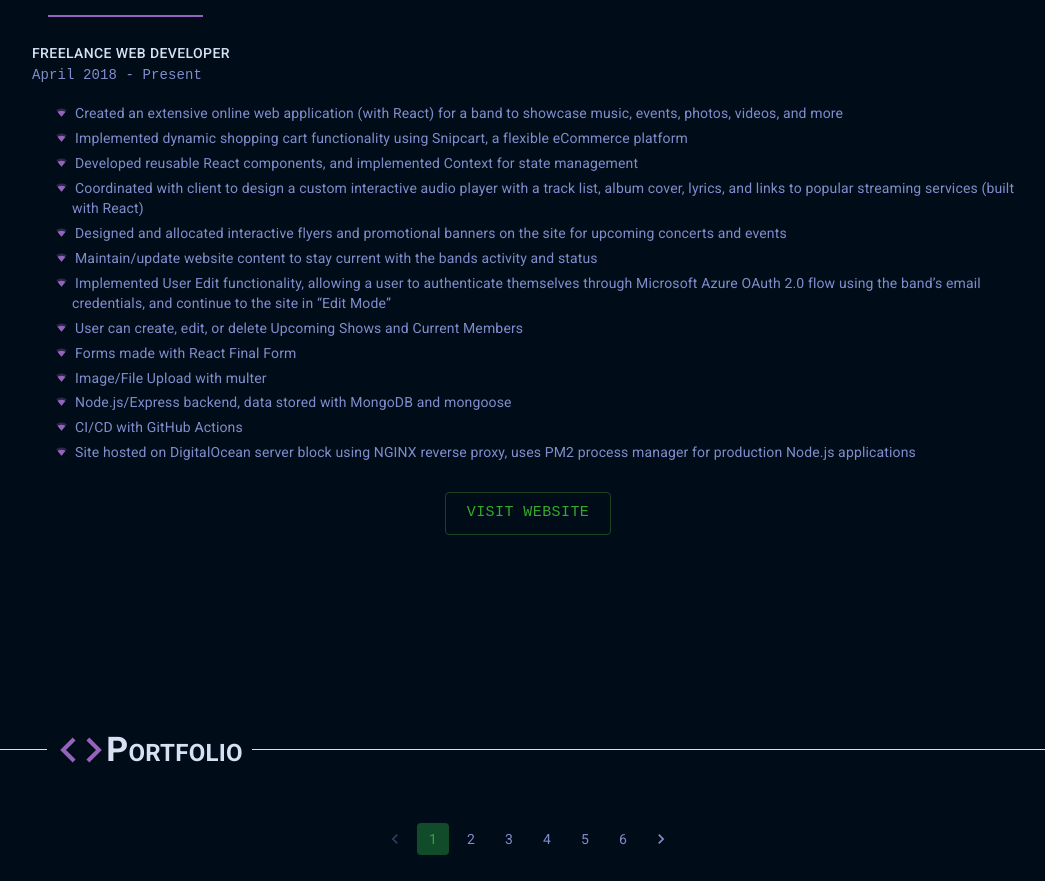
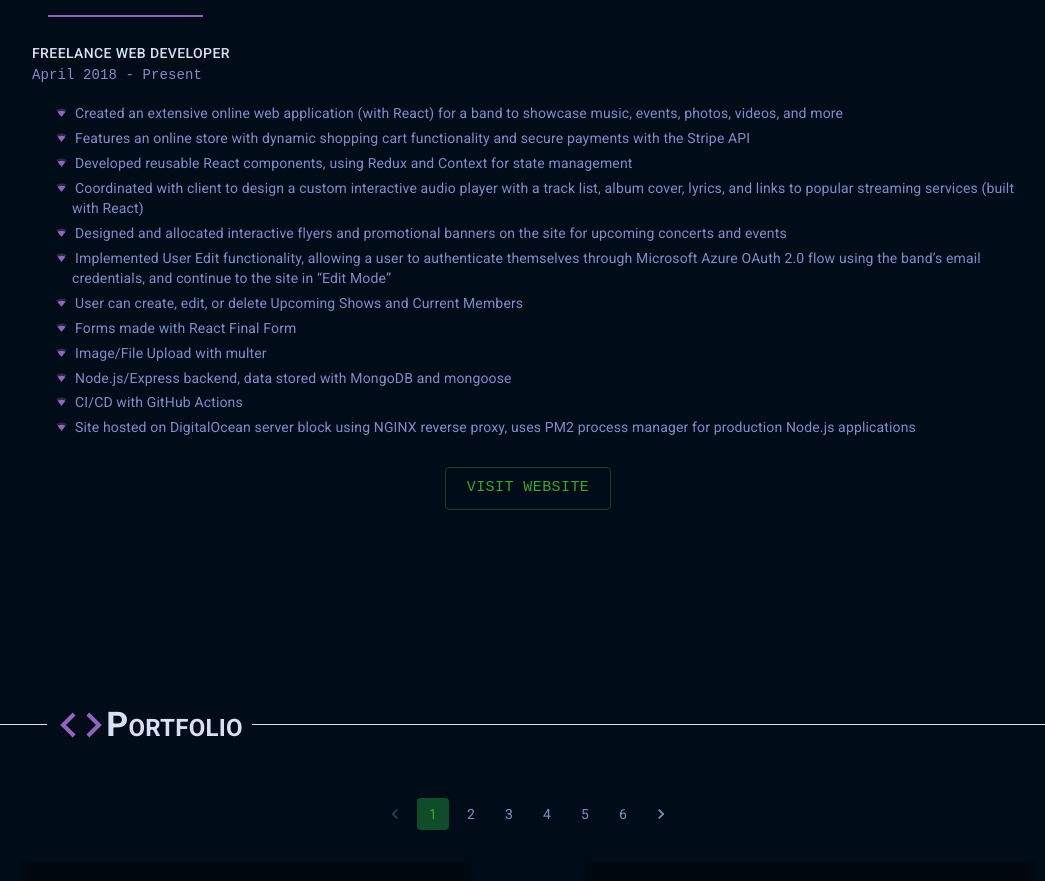
Before and after one commit to logan-barsell/loganb-portfolio, a React (Create React App) app: page / in a window 1280 px wide. Shown: the part 1767-2648 px from the top of the page, without its empty margins (112-1157 px from the left). Built offline with nearby package versions, Linux system fonts and the light colour scheme.

Commit message:
updated projects/workHistory

```diff
--- a/src/components/Portfolio/projects.js
+++ b/src/components/Portfolio/projects.js
@@ -21,7 +21,7 @@ export const projects = [
       'React/Redux',
       'Bootstrap, CSS',
       'Node.js, Express, MongoDB',
-      'Snipcart API',
+      'Stripe API',
       'Microsoft OAuth Authentication',
       'GitHub Actions'
     ],
--- a/src/components/workHistory.js
+++ b/src/components/workHistory.js
@@ -7,14 +7,12 @@ export const workHistory = [
     summary: [
       `Created an extensive online web application (with React)
        for a band to showcase music, events, photos, videos, and more`,
-      `Implemented dynamic shopping cart functionality using Snipcart,
-        a flexible eCommerce platform`,
-      `Developed reusable React components, and implemented Context for state management`,
+      `Features an online store with dynamic shopping cart functionality and secure payments with the Stripe API`,
+      `Developed reusable React components, using Redux and Context for state management`,
       `Coordinated with client to design a custom interactive audio player with a track list,
        album cover, lyrics, and links to popular streaming services (built with React)`,
       `Designed and allocated interactive flyers and promotional banners on the site
         for upcoming concerts and events`,
-      `Maintain/update website content to stay current with the bands activity and status`,
       `Implemented User Edit functionality, allowing a user to authenticate themselves through Microsoft Azure OAuth 2.0 flow using the band’s email credentials, and continue to the site in “Edit Mode”`,
       `User can create, edit, or delete Upcoming Shows and Current Members`,
       `Forms made with React Final Form`,
```
